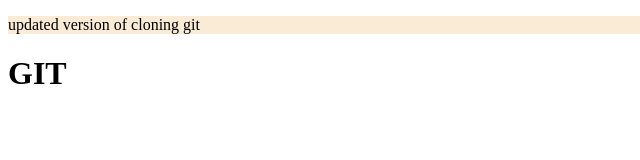
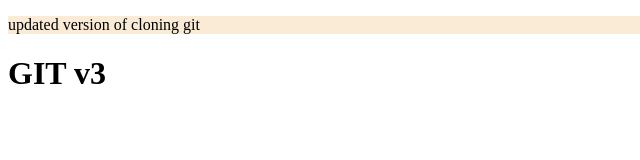
Before and after one commit to Samridhikushwaha842/HTMLFIle, a plain HTML site: page index.html in a window 1280 px wide. Shown: the full height of the page, 0-640 px from the left. Drawn offline with Linux system fonts and the light colour scheme.

Commit message:
chnge html

```diff
--- a/index.html
+++ b/index.html
@@ -8,6 +8,6 @@
 </head>
 <body>
     <p>updated version of cloning git</p>
-    <H1>GIT</H1>
+    <H1>GIT v3</H1>
 </body>
 </html>
```
